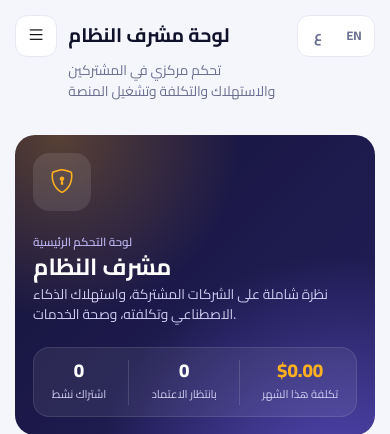
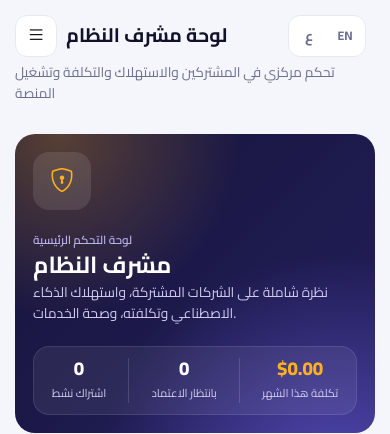
Before and after one commit to khattabaljaily/wakeel, a Django app: page /ops/ in a window 390 px wide. Shown: the top 434 px of the page. Run offline with Django 5.2, Linux system fonts and the light colour scheme; the visitor is signed in with stand-in values (Sample User, id 1); data comes from the database, SQL or seed files in the repository; data that the repository does not hold is empty.

Commit message:
Phones: page subtitle spans the full width under the top bar
Co-Authored-By: Claude Opus 5.5 <noreply@anthropic.com>

```diff
--- a/static/css/app.css
+++ b/static/css/app.css
@@ -929,3 +929,15 @@ html.wk-scroll-lock, html.wk-scroll-lock body { overflow: hidden !important; ove
 @media (max-width: 991.98px) {
   .wk-sidebar .offcanvas-body { overflow-y: auto; overscroll-behavior: contain; -webkit-overflow-scrolling: touch; }
 }
+
+/* ---------- Phones: top bar as a grid; the subtitle and actions get the full width ---------- */
+@media (max-width: 767.98px) {
+  .wk-topbar { display: grid; grid-template-columns: auto minmax(0, 1fr) auto auto; align-items: center; column-gap: .6rem; row-gap: .35rem; }
+  .wk-topbar > div:not(.actions):not(.wk-bell) { display: contents; }  /* lift the title and subtitle into the grid */
+  .wk-topbar h1 { grid-column: 2; grid-row: 1; min-height: 42px; }
+  .wk-topbar .wk-menu-btn { grid-column: 1; grid-row: 1; }
+  .wk-topbar .wk-langtog { grid-row: 1; margin-inline-start: 0; }
+  .wk-topbar .wk-bell { grid-row: 1; margin-inline-start: 0; }
+  .wk-topbar .subtitle { grid-column: 1 / -1; grid-row: 2; margin-top: 0; }
+  .wk-topbar .actions { grid-column: 1 / -1; grid-row: 3; margin-top: .4rem; }
+}
```
